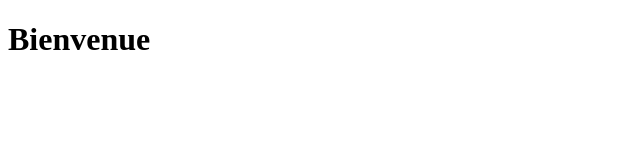
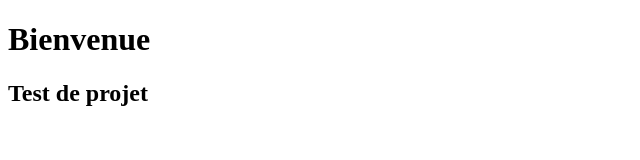
Before and after one commit to steventrochez/test, a plain HTML site: page index.html in a window 1280 px wide. Shown: the whole page, without its empty margins (0-640 px from the left). Drawn offline with Linux system fonts and the light colour scheme.

Commit message:
Ajout de la balise h2 dans le fichier index.html

```diff
--- a/index.html
+++ b/index.html
@@ -8,5 +8,6 @@
 </head>
 <body>
     <h1>Bienvenue</h1>
+    <h2>Test de projet</h2>
 </body>
 </html>
```
